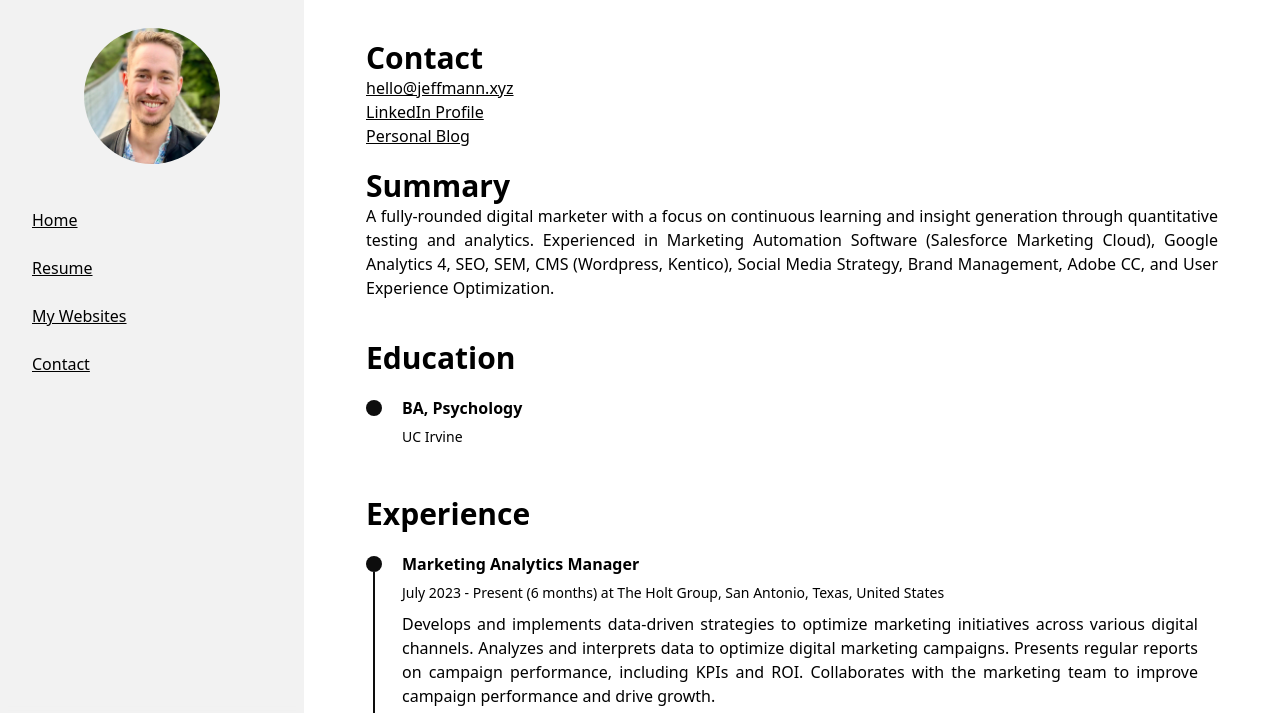
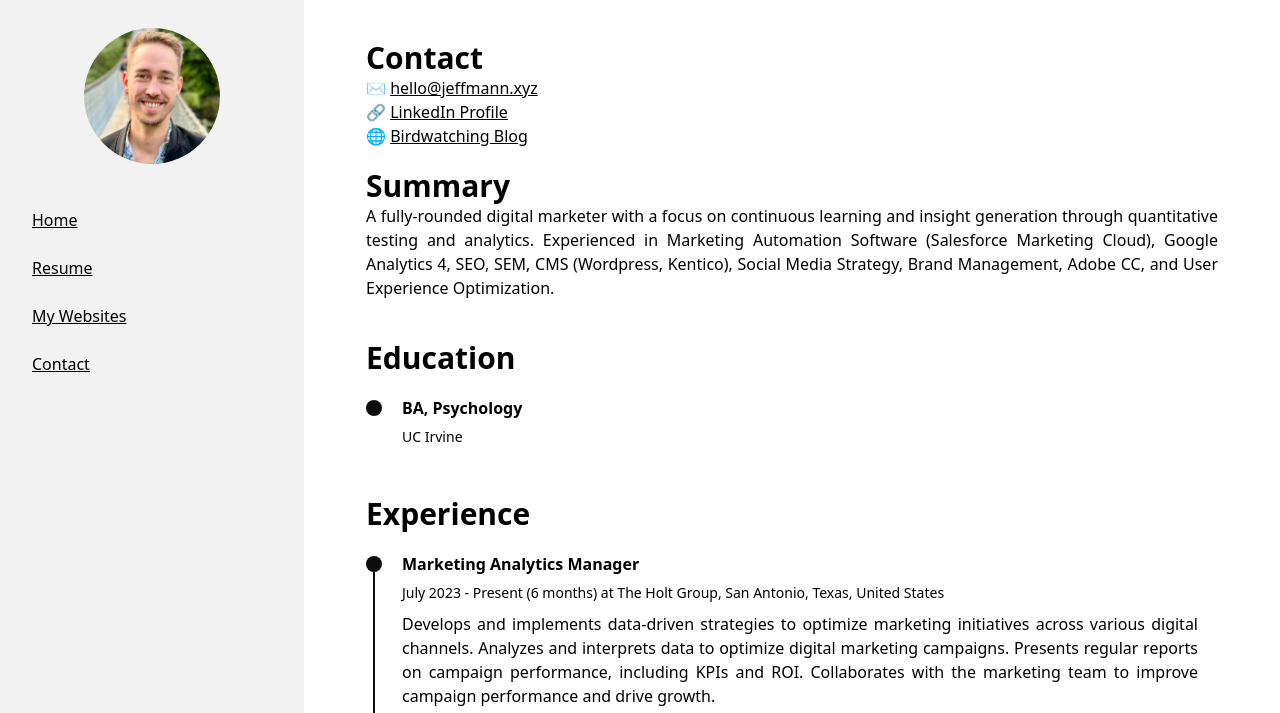
Before and after one commit to becausebirds/astrofy, an Astro site: page /resume in a window 1280 px wide. Shown: the top 713 px of the page. Built offline with nearby package versions, Linux system fonts and the light colour scheme; Astro itself is replaced by a stand-in of ours.

Commit message:
Update resume.astro

```diff
--- a/src/pages/resume.astro
+++ b/src/pages/resume.astro
@@ -6,9 +6,9 @@ import TimeLineElement from "../components/cv/TimeLine.astro";
 <BaseLayout title="Jeff Mann's Resume" sideBarActiveItemID="cv">
   <div class="mb-5">
     <div class="text-3xl w-full font-bold">Contact</div>
-    <p><a href="mailto:hello@jeffmann.xyz">hello@jeffmann.xyz</a></p>
-    <p><a href="https://linkedin.com/in/jeffrey-mann" target="_blank">LinkedIn Profile</a></p>
-    <p><a href="https://becausebirds.com" target="_blank">Personal Blog</a></p>
+    <p>✉️ <a href="mailto:hello@jeffmann.xyz">hello@jeffmann.xyz</a></p>
+    <p>🔗 <a href="https://linkedin.com/in/jeffrey-mann" target="_blank">LinkedIn Profile</a></p>
+    <p>🌐 <a href="https://becausebirds.com" target="_blank">Birdwatching Blog</a></p>
   </div>
 
   <div class="mb-10 text-justify">
```
